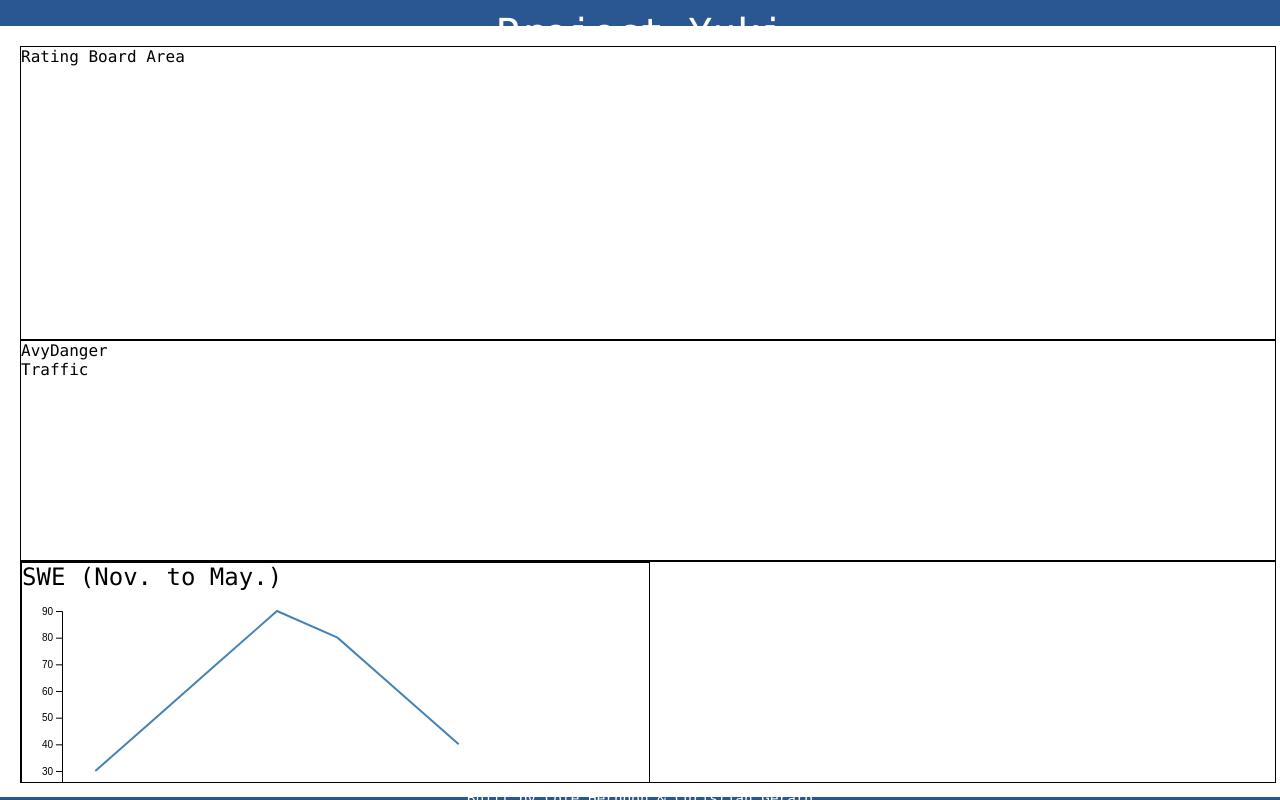
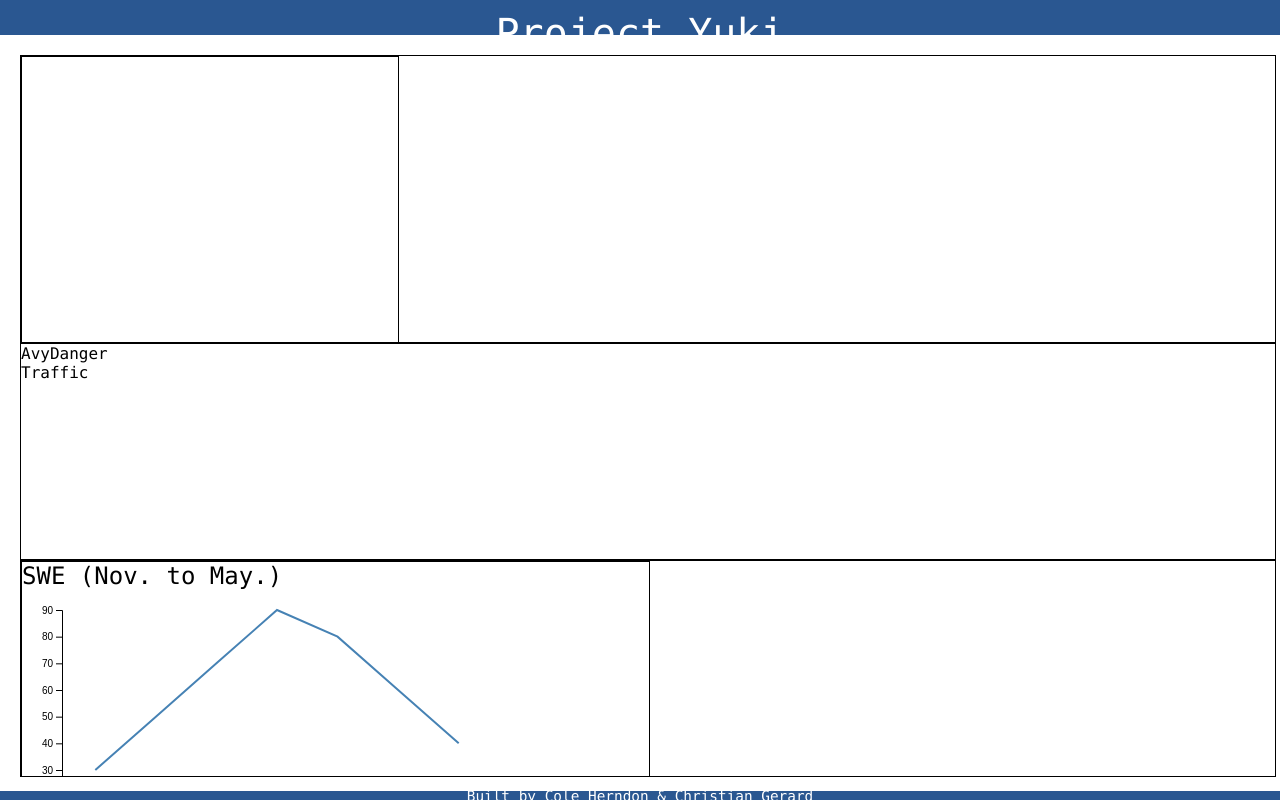
Before and after one commit to christian-gerard/project-yuki, a React (Vite) app in the folder client/: page / in a window 1280 px wide. Built offline with nearby package versions, Linux system fonts and the light colour scheme.

Commit message:
Updated the Rating Comp

```diff
--- a/client/src/data-visualization/Rating.jsx
+++ b/client/src/data-visualization/Rating.jsx
@@ -9,11 +9,34 @@ function Rating() {
       overflow: hidden;
       white-space: nowrap;
   `
+  const RatingChart = styled.div`
+      width:30%;
+      height:100%;
+      border: 1px solid black;
+      overflow: hidden;
+      white-space: nowrap;
+  `
+  const RatingReasons = styled.div`
+      width:70%;
+      height:100%;
+      border: 1px solid black;
+      overflow: hidden;
+      white-space: nowrap;
+  `
+
+
 
 
   return (
     <Main>
-      <p>Rating Board Area</p>
+
+      <RatingChart>
+
+      </RatingChart>
+
+      <RatingReasons>
+
+      </RatingReasons>
     </Main>
   )
 }
```
